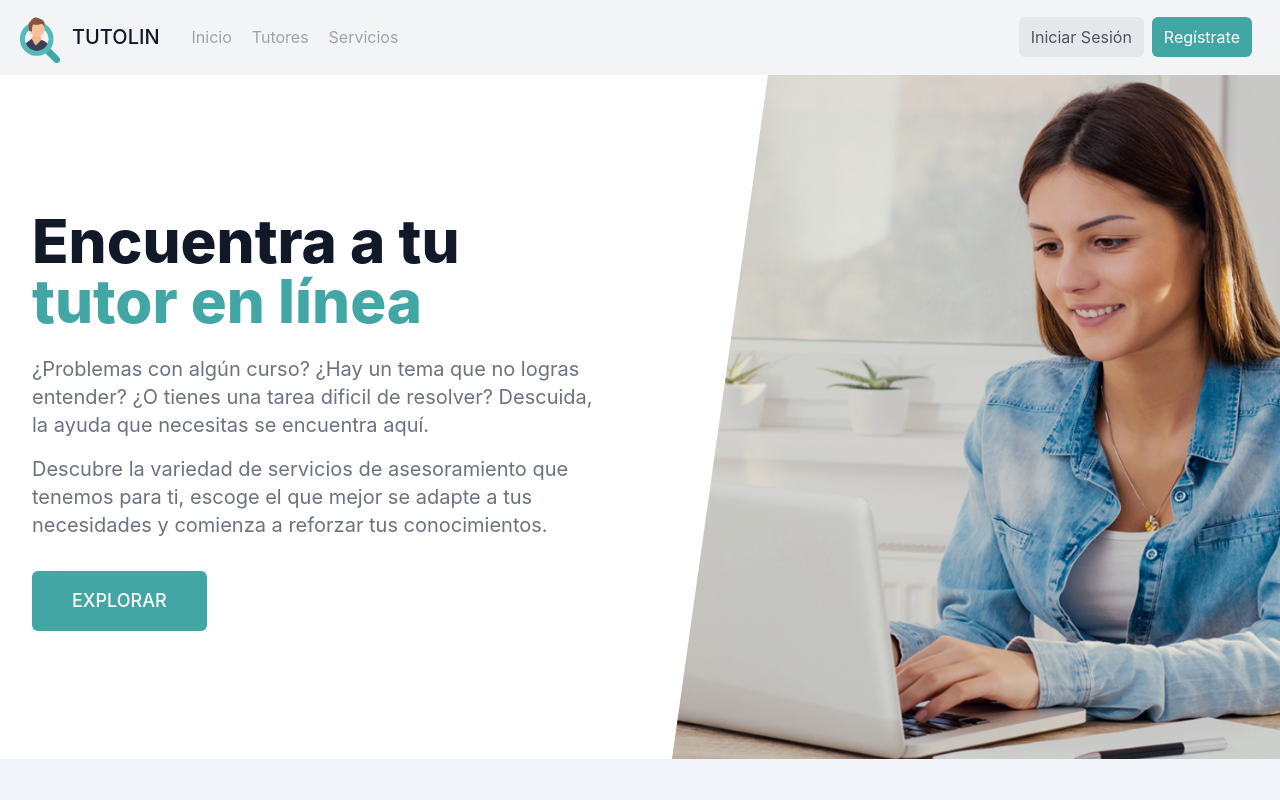
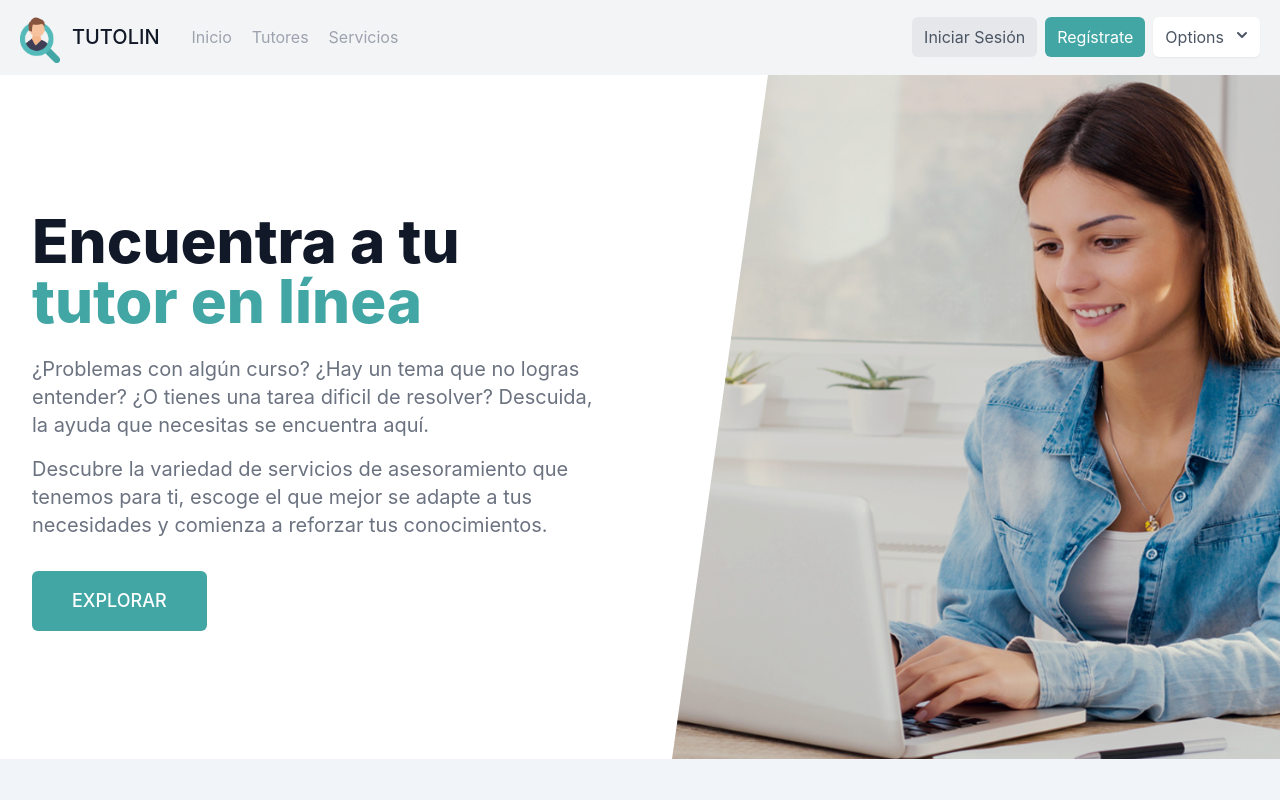
Before and after one commit to aleeMR/PJ-Tutolin, a React (Create React App) app in the folder frontend/: page / in a window 1280 px wide. Shown: the top 800 px of the page. Built offline with nearby package versions, Linux system fonts and the light colour scheme.

Commit message:
HU-TL-003: Agregando menú del usuario logueado

```diff
--- a/frontend/src/components/Navbar.js
+++ b/frontend/src/components/Navbar.js
@@ -1,5 +1,6 @@
 // Importación de rutas
 import routes from '../helpers/routes';
+import useAuth from '../auth/useAuth';
 
 // Importación de componentes
 import Button from './Button';
@@ -7,6 +8,8 @@ import Logo from "./Logo";
 import Option from './Option';
 
 const Navbar = () => {
+    const { logout } = useAuth();
+
     return (
         <header class="text-gray-600 body-font bg-gray-100">
             <div class="container mx-auto flex flex-wrap px-5 py-3 flex-col md:flex-row items-center">
@@ -18,6 +21,27 @@ const Navbar = () => {
                 </nav>
                 <Button link={routes.login} style_extra="mr-2 mt-4 md:mt-0" style_button="inline-flex items-center bg-gray-200 hover:bg-gray-300 px-3 py-2" option="Iniciar Sesión" />
                 <Button link={routes.register} style_extra="mr-2 mt-4 md:mt-0" style_button="inline-flex items-center text-white bg-color-2 px-3 py-2" option="Regístrate" />
+
+                <div class="dropdown relative inline-block text-left">
+                    <button type="button" class="inline-flex justify-center w-full rounded-md border-0 shadow-sm px-3 py-2 bg-white hover:bg-gray-50 focus:outline-none" aria-expanded="true" aria-haspopup="true">
+                        Options
+                        <svg class="-mr-1 ml-2 h-5 w-5" xmlns="http://www.w3.org/2000/svg" viewBox="0 0 20 20" fill="currentColor" aria-hidden="true">
+                            <path fill-rule="evenodd" d="M5.293 7.293a1 1 0 011.414 0L10 10.586l3.293-3.293a1 1 0 111.414 1.414l-4 4a1 1 0 01-1.414 0l-4-4a1 1 0 010-1.414z" clip-rule="evenodd" />
+                        </svg>
+                    </button>
+                    <ul class="dropdown-menu absolute hidden origin-top-right right-0 w-56 rounded-md shadow-lg bg-white ring-1 ring-black ring-opacity-5 divide-y divide-gray-100 focus:outline-none z-[100]" aria-labelledby="menu-button">
+                        <li class="py-1" role="none">
+                            <Option link={routes.home} style_link="text-gray-700 block px-4 py-2 text-sm" option="Mi cuenta" />
+                            <Option link={routes.home} style_link="text-gray-700 block px-4 py-2 text-sm" option="Mis solicitudes" />
+                        </li>
+                        <li class="py-1" role="none">
+                            <Option link={routes.home} style_link="text-gray-700 block px-4 py-2 text-sm" option="Panel de Tutor" />
+                        </li>
+                        <li class="py-1" role="none">
+                            <Option link={routes.home} style_link="text-gray-700 block px-4 py-2 text-sm" option="Cerrar sesión" oClick={ logout } />
+                        </li>
+                    </ul>
+                </div>
             </div>
         </header>
     );
--- a/frontend/src/components/Option.js
+++ b/frontend/src/components/Option.js
@@ -2,7 +2,7 @@ import { Link } from 'react-router-dom';
 
 const Option = (props) => {
     return (
-        <Link to={ props.link } class={ props.style_link }>
+        <Link to={ props.link } class={ props.style_link } onClick={ props.oClick }>
             { props.option }
         </Link>
     );
--- a/frontend/src/index.css
+++ b/frontend/src/index.css
@@ -19,6 +19,10 @@ body {
   -moz-osx-font-smoothing: grayscale;
 }
 
+.dropdown:hover .dropdown-menu {
+  display: block;
+}
+
 .text-logo {
   font-family: 'Concert One', cursive;
 }
```
